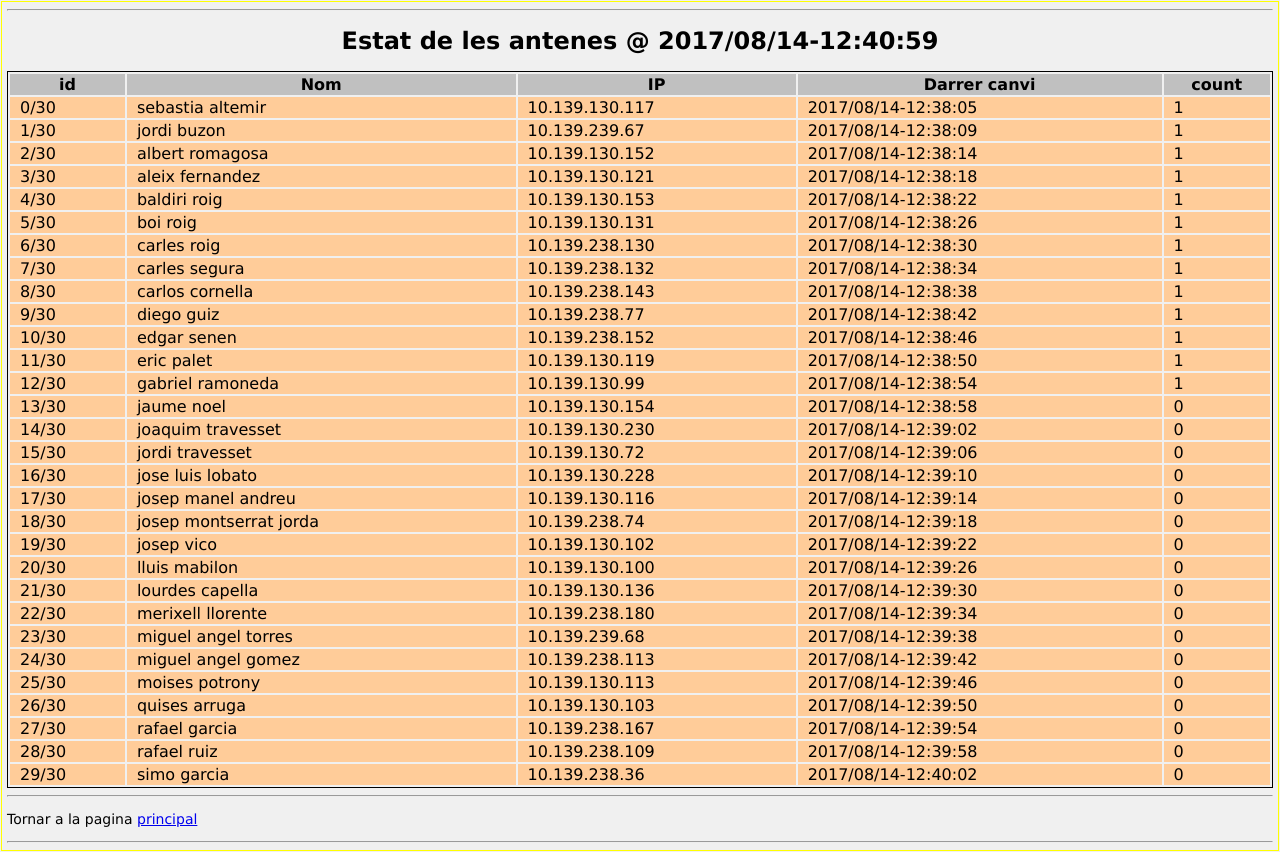
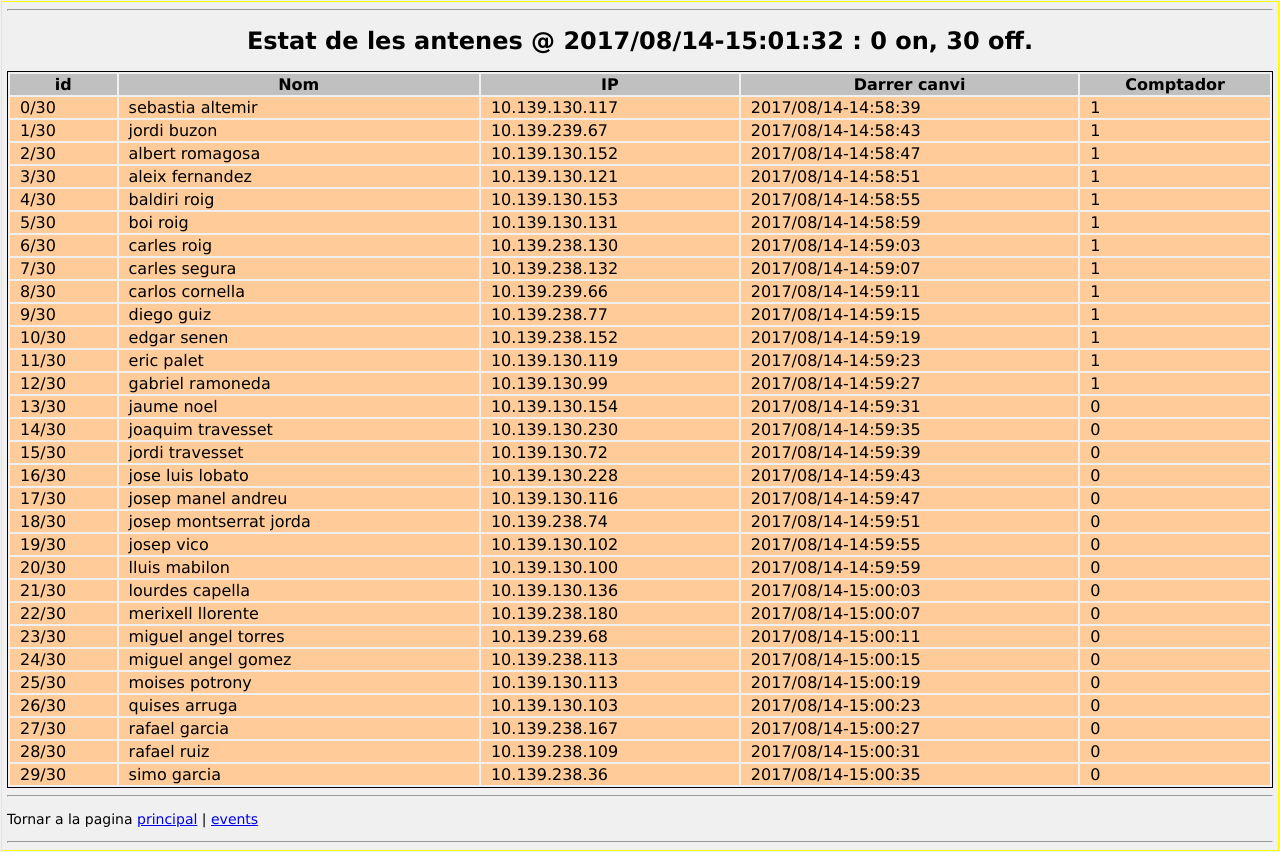
Before and after one commit to sebastianet/timer, a website: page public/pagina.html in a window 1280 px wide. Drawn offline with Linux system fonts and the light colour scheme.

Commit message:
1.1.k cnt nodes on/off

```diff
--- a/public/pagina.html
+++ b/public/pagina.html
@@ -5,46 +5,46 @@
 <META HTTP-EQUIV="Refresh" CONTENT="30;URL=./pagina.html">
 <LINK REL="SHORTCUT ICON" HREF="./favicon.ico";>
 <LINK REL=STYLESHEET HREF="pagina.css" TYPE="text/css">
-<TITLE>Qsocis at 12:40:59</TITLE>
+<TITLE>Qsocis at 15:01:32</TITLE>
 </HEAD>
 <BODY>
 <hr>
- <h1>Estat de les antenes @ 2017/08/14-12:40:59</h1>
+ <h1>Estat de les antenes @ 2017/08/14-15:01:32 : 0 on, 30 off.</h1>
 <table class="t_socis">
-<tr> <th> id <th> Nom <th> IP <th> Darrer canvi <th> count</tr>
-<tr class="t_soci_aturat"><td>0/30<td>sebastia altemir<td>10.139.130.117<td>2017/08/14-12:38:05<td>1</tr>
-<tr class="t_soci_aturat"><td>1/30<td>jordi buzon<td>10.139.239.67<td>2017/08/14-12:38:09<td>1</tr>
-<tr class="t_soci_aturat"><td>2/30<td>albert romagosa<td>10.139.130.152<td>2017/08/14-12:38:14<td>1</tr>
-<tr class="t_soci_aturat"><td>3/30<td>aleix fernandez<td>10.139.130.121<td>2017/08/14-12:38:18<td>1</tr>
-<tr class="t_soci_aturat"><td>4/30<td>baldiri roig<td>10.139.130.153<td>2017/08/14-12:38:22<td>1</tr>
-<tr class="t_soci_aturat"><td>5/30<td>boi roig<td>10.139.130.131<td>2017/08/14-12:38:26<td>1</tr>
-<tr class="t_soci_aturat"><td>6/30<td>carles roig<td>10.139.238.130<td>2017/08/14-12:38:30<td>1</tr>
-<tr class="t_soci_aturat"><td>7/30<td>carles segura<td>10.139.238.132<td>2017/08/14-12:38:34<td>1</tr>
-<tr class="t_soci_aturat"><td>8/30<td>carlos cornella<td>10.139.238.143<td>2017/08/14-12:38:38<td>1</tr>
-<tr class="t_soci_aturat"><td>9/30<td>diego guiz<td>10.139.238.77<td>2017/08/14-12:38:42<td>1</tr>
-<tr class="t_soci_aturat"><td>10/30<td>edgar senen<td>10.139.238.152<td>2017/08/14-12:38:46<td>1</tr>
-<tr class="t_soci_aturat"><td>11/30<td>eric palet<td>10.139.130.119<td>2017/08/14-12:38:50<td>1</tr>
-<tr class="t_soci_aturat"><td>12/30<td>gabriel ramoneda<td>10.139.130.99<td>2017/08/14-12:38:54<td>1</tr>
-<tr class="t_soci_aturat"><td>13/30<td>jaume noel<td>10.139.130.154<td>2017/08/14-12:38:58<td>0</tr>
-<tr class="t_soci_aturat"><td>14/30<td>joaquim travesset<td>10.139.130.230<td>2017/08/14-12:39:02<td>0</tr>
-<tr class="t_soci_aturat"><td>15/30<td>jordi travesset<td>10.139.130.72<td>2017/08/14-12:39:06<td>0</tr>
-<tr class="t_soci_aturat"><td>16/30<td>jose luis lobato<td>10.139.130.228<td>2017/08/14-12:39:10<td>0</tr>
-<tr class="t_soci_aturat"><td>17/30<td>josep manel andreu<td>10.139.130.116<td>2017/08/14-12:39:14<td>0</tr>
-<tr class="t_soci_aturat"><td>18/30<td>josep montserrat jorda<td>10.139.238.74<td>2017/08/14-12:39:18<td>0</tr>
-<tr class="t_soci_aturat"><td>19/30<td>josep vico<td>10.139.130.102<td>2017/08/14-12:39:22<td>0</tr>
-<tr class="t_soci_aturat"><td>20/30<td>lluis mabilon<td>10.139.130.100<td>2017/08/14-12:39:26<td>0</tr>
-<tr class="t_soci_aturat"><td>21/30<td>lourdes capella<td>10.139.130.136<td>2017/08/14-12:39:30<td>0</tr>
-<tr class="t_soci_aturat"><td>22/30<td>merixell llorente<td>10.139.238.180<td>2017/08/14-12:39:34<td>0</tr>
-<tr class="t_soci_aturat"><td>23/30<td>miguel angel torres<td>10.139.239.68<td>2017/08/14-12:39:38<td>0</tr>
-<tr class="t_soci_aturat"><td>24/30<td>miguel angel gomez<td>10.139.238.113<td>2017/08/14-12:39:42<td>0</tr>
-<tr class="t_soci_aturat"><td>25/30<td>moises potrony<td>10.139.130.113<td>2017/08/14-12:39:46<td>0</tr>
-<tr class="t_soci_aturat"><td>26/30<td>quises arruga<td>10.139.130.103<td>2017/08/14-12:39:50<td>0</tr>
-<tr class="t_soci_aturat"><td>27/30<td>rafael garcia<td>10.139.238.167<td>2017/08/14-12:39:54<td>0</tr>
-<tr class="t_soci_aturat"><td>28/30<td>rafael ruiz<td>10.139.238.109<td>2017/08/14-12:39:58<td>0</tr>
-<tr class="t_soci_aturat"><td>29/30<td>simo garcia<td>10.139.238.36<td>2017/08/14-12:40:02<td>0</tr>
+<tr> <th> id <th> Nom <th> IP <th> Darrer canvi <th> Comptador</tr>
+<tr class="t_soci_aturat"><td>0/30<td>sebastia altemir<td>10.139.130.117<td>2017/08/14-14:58:39<td>1</tr>
+<tr class="t_soci_aturat"><td>1/30<td>jordi buzon<td>10.139.239.67<td>2017/08/14-14:58:43<td>1</tr>
+<tr class="t_soci_aturat"><td>2/30<td>albert romagosa<td>10.139.130.152<td>2017/08/14-14:58:47<td>1</tr>
+<tr class="t_soci_aturat"><td>3/30<td>aleix fernandez<td>10.139.130.121<td>2017/08/14-14:58:51<td>1</tr>
+<tr class="t_soci_aturat"><td>4/30<td>baldiri roig<td>10.139.130.153<td>2017/08/14-14:58:55<td>1</tr>
+<tr class="t_soci_aturat"><td>5/30<td>boi roig<td>10.139.130.131<td>2017/08/14-14:58:59<td>1</tr>
+<tr class="t_soci_aturat"><td>6/30<td>carles roig<td>10.139.238.130<td>2017/08/14-14:59:03<td>1</tr>
+<tr class="t_soci_aturat"><td>7/30<td>carles segura<td>10.139.238.132<td>2017/08/14-14:59:07<td>1</tr>
+<tr class="t_soci_aturat"><td>8/30<td>carlos cornella<td>10.139.239.66<td>2017/08/14-14:59:11<td>1</tr>
+<tr class="t_soci_aturat"><td>9/30<td>diego guiz<td>10.139.238.77<td>2017/08/14-14:59:15<td>1</tr>
+<tr class="t_soci_aturat"><td>10/30<td>edgar senen<td>10.139.238.152<td>2017/08/14-14:59:19<td>1</tr>
+<tr class="t_soci_aturat"><td>11/30<td>eric palet<td>10.139.130.119<td>2017/08/14-14:59:23<td>1</tr>
+<tr class="t_soci_aturat"><td>12/30<td>gabriel ramoneda<td>10.139.130.99<td>2017/08/14-14:59:27<td>1</tr>
+<tr class="t_soci_aturat"><td>13/30<td>jaume noel<td>10.139.130.154<td>2017/08/14-14:59:31<td>0</tr>
+<tr class="t_soci_aturat"><td>14/30<td>joaquim travesset<td>10.139.130.230<td>2017/08/14-14:59:35<td>0</tr>
+<tr class="t_soci_aturat"><td>15/30<td>jordi travesset<td>10.139.130.72<td>2017/08/14-14:59:39<td>0</tr>
+<tr class="t_soci_aturat"><td>16/30<td>jose luis lobato<td>10.139.130.228<td>2017/08/14-14:59:43<td>0</tr>
+<tr class="t_soci_aturat"><td>17/30<td>josep manel andreu<td>10.139.130.116<td>2017/08/14-14:59:47<td>0</tr>
+<tr class="t_soci_aturat"><td>18/30<td>josep montserrat jorda<td>10.139.238.74<td>2017/08/14-14:59:51<td>0</tr>
+<tr class="t_soci_aturat"><td>19/30<td>josep vico<td>10.139.130.102<td>2017/08/14-14:59:55<td>0</tr>
+<tr class="t_soci_aturat"><td>20/30<td>lluis mabilon<td>10.139.130.100<td>2017/08/14-14:59:59<td>0</tr>
+<tr class="t_soci_aturat"><td>21/30<td>lourdes capella<td>10.139.130.136<td>2017/08/14-15:00:03<td>0</tr>
+<tr class="t_soci_aturat"><td>22/30<td>merixell llorente<td>10.139.238.180<td>2017/08/14-15:00:07<td>0</tr>
+<tr class="t_soci_aturat"><td>23/30<td>miguel angel torres<td>10.139.239.68<td>2017/08/14-15:00:11<td>0</tr>
+<tr class="t_soci_aturat"><td>24/30<td>miguel angel gomez<td>10.139.238.113<td>2017/08/14-15:00:15<td>0</tr>
+<tr class="t_soci_aturat"><td>25/30<td>moises potrony<td>10.139.130.113<td>2017/08/14-15:00:19<td>0</tr>
+<tr class="t_soci_aturat"><td>26/30<td>quises arruga<td>10.139.130.103<td>2017/08/14-15:00:23<td>0</tr>
+<tr class="t_soci_aturat"><td>27/30<td>rafael garcia<td>10.139.238.167<td>2017/08/14-15:00:27<td>0</tr>
+<tr class="t_soci_aturat"><td>28/30<td>rafael ruiz<td>10.139.238.109<td>2017/08/14-15:00:31<td>0</tr>
+<tr class="t_soci_aturat"><td>29/30<td>simo garcia<td>10.139.238.36<td>2017/08/14-15:00:35<td>0</tr>
 </table>
 <hr>
-<p>Tornar a la pagina <a href="./inici.html">principal</a>
+<p>Tornar a la pagina <a href="./inici.html">principal</a> | <a href="./events">events</a>
 <hr>
 </BODY>
 </HTML>
```
Also changed, not shown: 1_gen_html.js (+21 -15 lines).
